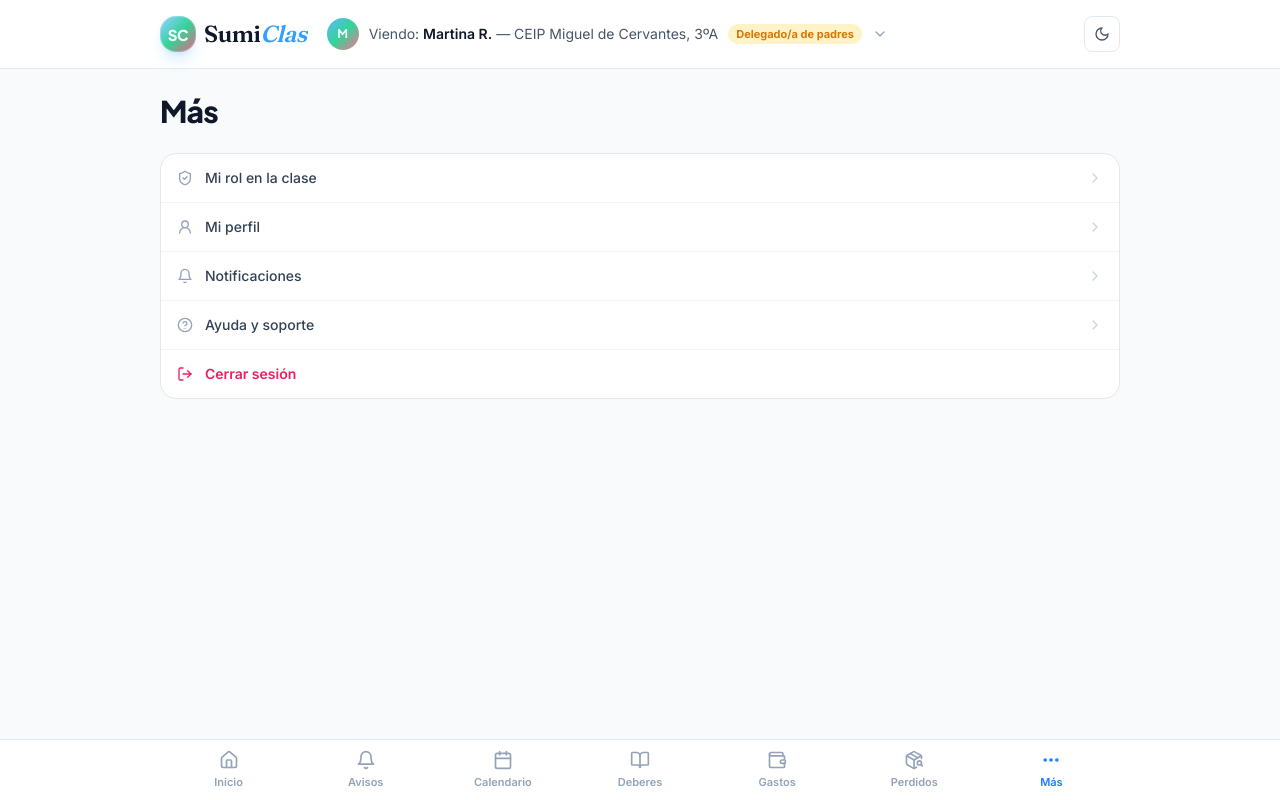
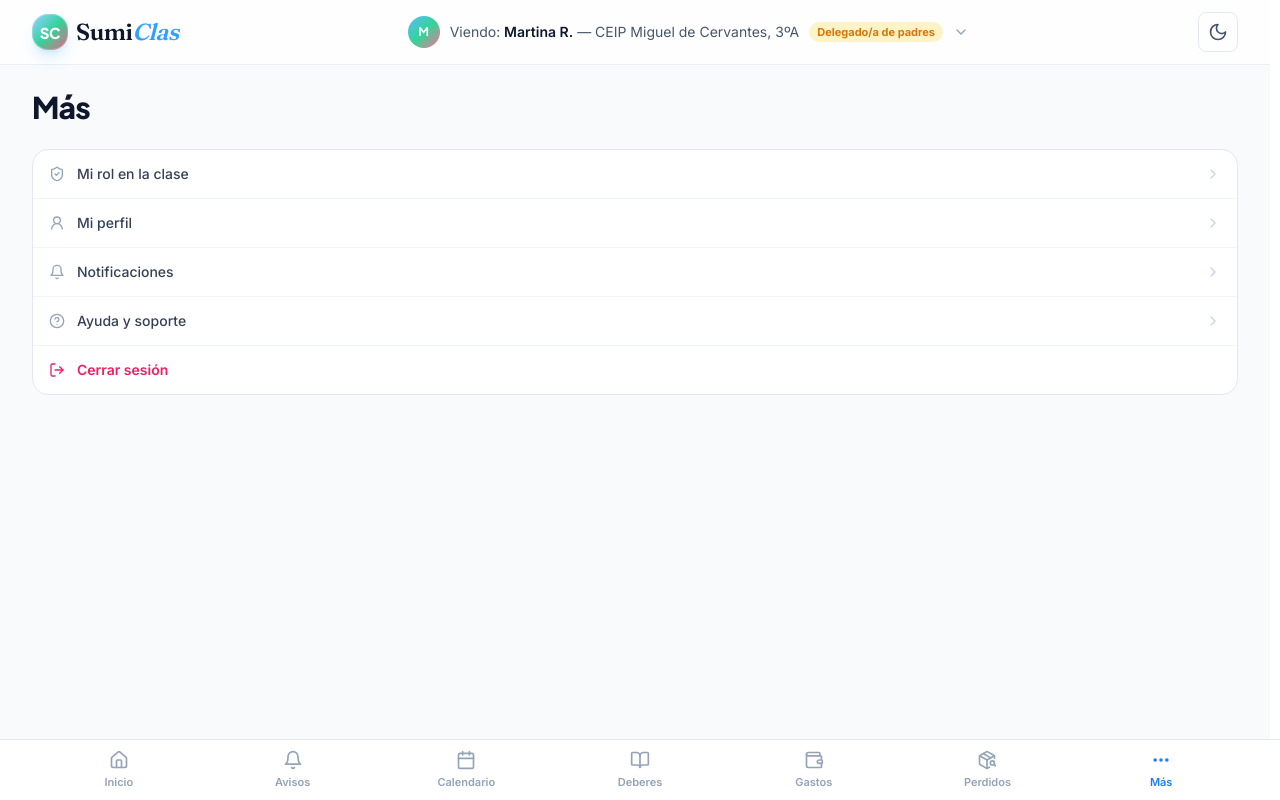
Before and after one commit to An4Fdez/SumiClas, a React (Vite) app in the folder apps/frontend/sumiclas-web/: page /mas in a window 1280 px wide. Built offline with nearby package versions, Linux system fonts and the light colour scheme.

Commit message:
Cambios de apariencia

```diff
--- a/apps/frontend/sumiclas-web/src/components/app/AppTabBar.tsx
+++ b/apps/frontend/sumiclas-web/src/components/app/AppTabBar.tsx
@@ -14,7 +14,7 @@ const tabs: { to: string; label: string; icon: LucideIcon }[] = [
 export function AppTabBar() {
   return (
     <nav className="fixed inset-x-0 bottom-0 z-40 border-t border-slate-200 bg-white/95 backdrop-blur-xl dark:border-slate-800 dark:bg-slate-950/95">
-      <div className="mx-auto flex max-w-5xl items-stretch justify-between px-4 sm:px-6 lg:px-8">
+      <div className="mx-auto flex max-w-7xl items-stretch justify-between px-4 sm:px-6 lg:px-8">
         {tabs.map((tab) => (
           <NavLink
             key={tab.to}
--- a/apps/frontend/sumiclas-web/src/components/app/ChildSelector.tsx
+++ b/apps/frontend/sumiclas-web/src/components/app/ChildSelector.tsx
@@ -58,7 +58,7 @@ export function ChildSelector() {
       <button
         type="button"
         onClick={() => setOpen((o) => !o)}
-        className="flex min-w-0 items-center gap-2.5 rounded-xl px-2 py-1.5 transition-colors hover:bg-slate-100 dark:hover:bg-slate-800"
+        className="flex min-w-0 items-center gap-2.5 rounded-xl px-2 transition-colors hover:bg-slate-100 dark:hover:bg-slate-800"
       >
         <Avatar nombre={hijoActual.alumnoNombre} />
         {label}
--- a/apps/frontend/sumiclas-web/src/components/layout/AppLayout.tsx
+++ b/apps/frontend/sumiclas-web/src/components/layout/AppLayout.tsx
@@ -12,25 +12,25 @@ export function AppLayout() {
   return (
     <ChildProvider>
       <div className="min-h-screen bg-slate-50 dark:bg-slate-950">
-        <header className="sticky top-0 z-40 border-b border-slate-200 bg-white/90 backdrop-blur-xl dark:border-slate-800 dark:bg-slate-950/90">
-          <div className="mx-auto flex max-w-5xl items-center gap-3 px-4 py-3 sm:px-6 lg:px-8">
-            <Link to="/" className="hidden shrink-0 sm:block">
+        <header className="sticky top-0 z-40 border-b border-slate-200/70 bg-white/80 backdrop-blur-xl dark:border-slate-800/70 dark:bg-slate-950/70">
+          <div className="mx-auto flex max-w-7xl items-center gap-3 px-4 py-3 sm:px-6 lg:px-8">
+            <Link to="/" className="shrink-0">
               <Logo />
             </Link>
-            <div className="min-w-0 flex-1">
+            <div className="flex min-w-0 flex-1 justify-center">
               <ChildSelector />
             </div>
             <button
               onClick={toggle}
               aria-label="Cambiar tema"
-              className="grid h-9 w-9 shrink-0 place-items-center rounded-lg border border-slate-200 text-slate-600 transition-colors hover:bg-slate-100 dark:border-slate-700 dark:text-slate-300 dark:hover:bg-slate-800"
+              className="grid h-10 w-10 shrink-0 place-items-center rounded-lg border border-slate-200 text-slate-600 transition-colors hover:bg-slate-100 dark:border-slate-700 dark:text-slate-300 dark:hover:bg-slate-800"
             >
-              {theme === 'dark' ? <Sun className="h-4 w-4" /> : <Moon className="h-4 w-4" />}
+              {theme === 'dark' ? <Sun className="h-5 w-5" /> : <Moon className="h-5 w-5" />}
             </button>
           </div>
         </header>
 
-        <main className="mx-auto max-w-5xl px-4 pb-24 pt-6 sm:px-6 lg:px-8">
+        <main className="mx-auto max-w-7xl px-4 pb-24 pt-6 sm:px-6 lg:px-8">
           <Outlet />
         </main>
 
--- a/apps/frontend/sumiclas-web/src/components/layout/Navbar.tsx
+++ b/apps/frontend/sumiclas-web/src/components/layout/Navbar.tsx
@@ -1,4 +1,4 @@
-import { useEffect, useState } from 'react';
+import { useState } from 'react';
 import { Link } from 'react-router-dom';
 import { Menu, X, Moon, Sun, LogIn, UserRound } from 'lucide-react';
 import { Logo } from './Logo';
@@ -14,27 +14,13 @@ const links = [
 
 export function Navbar() {
   const { theme, toggle } = useTheme();
-  const [scrolled, setScrolled] = useState(false);
   const [open, setOpen] = useState(false);
   const conectado = isAuthenticated();
   const tutor = conectado ? getTutorInfo() : null;
   const nombreTutor = tutor?.nombre ?? 'Mi cuenta';
 
-  useEffect(() => {
-    const onScroll = () => setScrolled(window.scrollY > 12);
-    onScroll();
-    window.addEventListener('scroll', onScroll, { passive: true });
-    return () => window.removeEventListener('scroll', onScroll);
-  }, []);
-
   return (
-    <header
-      className={`fixed inset-x-0 top-0 z-50 transition-all duration-300 ${
-        scrolled
-          ? 'border-b border-slate-200/70 bg-white/80 backdrop-blur-xl dark:border-slate-800/70 dark:bg-slate-950/70'
-          : 'border-b border-transparent bg-transparent'
-      }`}
-    >
+    <header className="fixed inset-x-0 top-0 z-50 border-b border-slate-200/70 bg-white/80 backdrop-blur-xl dark:border-slate-800/70 dark:bg-slate-950/70">
       <nav className="mx-auto flex max-w-7xl items-center justify-between px-4 py-3 sm:px-6 lg:px-8">
         <Link to="/" className="shrink-0">
           <Logo />
--- a/apps/frontend/sumiclas-web/src/index.css
+++ b/apps/frontend/sumiclas-web/src/index.css
@@ -10,6 +10,7 @@
 
   html {
     scroll-behavior: smooth;
+    scrollbar-gutter: stable;
   }
 
   body {
```
